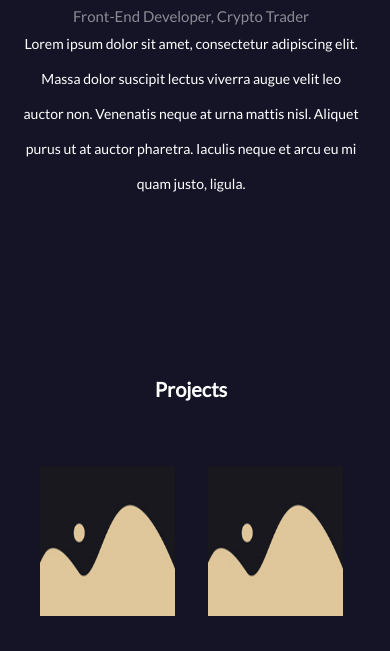
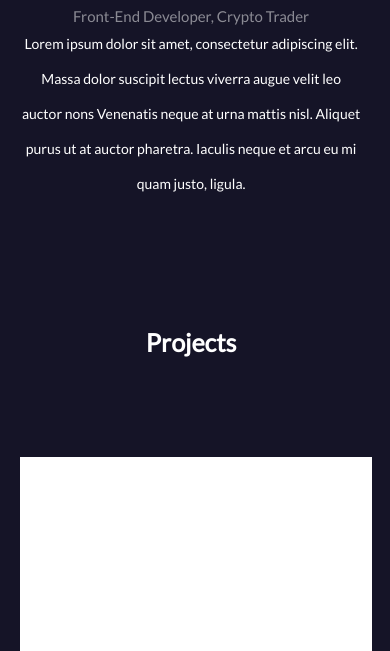
Before and after one commit to ryanfleming99/Website, a website: page index.html in a window 390 px wide. Shown: the part 315-966 px from the top of the page. Drawn offline with Linux system fonts and the light colour scheme.

Commit message:
content updates and gallery change

```diff
--- a/index.html
+++ b/index.html
@@ -24,9 +24,8 @@
         <div class="center-align">
             <h1 class="gold-header">Ryan Fleming</h1>
             <span class="title-sub-header">Front-End Developer, Crypto Trader</span>
-            <p class="white-para">Lorem ipsum dolor sit amet, consectetur adipiscing elit. Massa dolor suscipit
-                lectus
-                viverra augue velit leo auctor non. Venenatis neque at urna mattis nisl. Aliquet purus ut at auctor
+            <p class="white-para">Lorem ipsum dolor sit amet, consectetur adipiscing elit. Massa dolor suscipit lectus
+                viverra augue velit leo auctor nons Venenatis neque at urna mattis nisl. Aliquet purus ut at auctor
                 pharetra. Iaculis neque et arcu eu mi quam justo, ligula.
             </p>
         </div>
@@ -34,21 +33,13 @@
         <div class="gallery">
             <h3 id="heading">Projects</h3>
             <div class="gallery-images">
-                <img id="project-image" src="images/placeholder.jpg">
-                <img id="project-image" src="images/placeholder.jpg">
-            </div>
-            <div class="gallery-images">
-                <img id="project-image" src="images/placeholder.jpg">
-                <img id="project-image" src="images/placeholder.jpg">
-            </div>
-            <div class="gallery-images">
-                <img id="project-image" src="images/placeholder.jpg">
-                <img id="project-image" src="images/placeholder.jpg">
+                <div class="image-card"><img id="project-image" src="images/tinyheroes.jpg"></div>
+                <div class="image-card"><img id="project-image" src="images/placeholder.jpg"></div>
+                <div class="image-card"><img id="project-image" src="images/placeholder.jpg"></div>
             </div>
         </div>
         <div class="cv">
             <h3 id="heading">CV</h3>
-
             <div class="cv-section">
                 <img class="logo" src="images/investcloud.png?2">
 
--- a/stylesheet.css
+++ b/stylesheet.css
@@ -26,15 +26,12 @@
 
 
 .gallery-images {
-    padding: 20px 50px;
-    text-align: center;
+    display: flex;
+    justify-content: center;
 }
 
 
-.gallery {
-    justify-content: center;
-    padding: 70px 20px 30px 20px;
-}
+.gallery {}
 
 .cv {
     justify-content: center;
@@ -66,9 +63,17 @@
 }
 
 #project-image {
-    padding: 10px 50px;
-    width: 250px;
-    height: 150px;
+    background-image:
+}
+
+
+.image-card {
+    width: 100%;
+    height: 500px;
+    background-color: white;
+    margin: 1px;
+    box-shadow: inset 0 0 10px #fff;
+    overflow: hidden;
 }
 
 .header {
@@ -187,6 +192,14 @@
 }
 
 @media only screen and (max-width: 750px) {
+
+    .image-card {
+        width: 100%;
+        height: 300px;
+        margin: 50px 0px 10px 5px;
+        background-color: white;
+    }
+
     .logo {
         display: none;
     }
@@ -214,21 +227,22 @@
         margin-top: 80px;
     }
 
-    #heading {
+    #heading #heading {
         color: #fff;
         justify-content: center;
         text-align: center;
-        margin: 50px 0px 0px 0px;
         font-size: 20px;
     }
 
     .gallery-images {
         padding: 20px 0px;
+        display: block;
     }
 
     #project-image {
-        padding: 15px;
-        width: 135px;
+        /* padding: 15px;
+        width: 135px; */
+        display: none;
     }
 
     .center-align {
```
Also changed, not shown: images/tinyheroes.jpg (added), images/tinyheroes.png (added), 2 other files.
